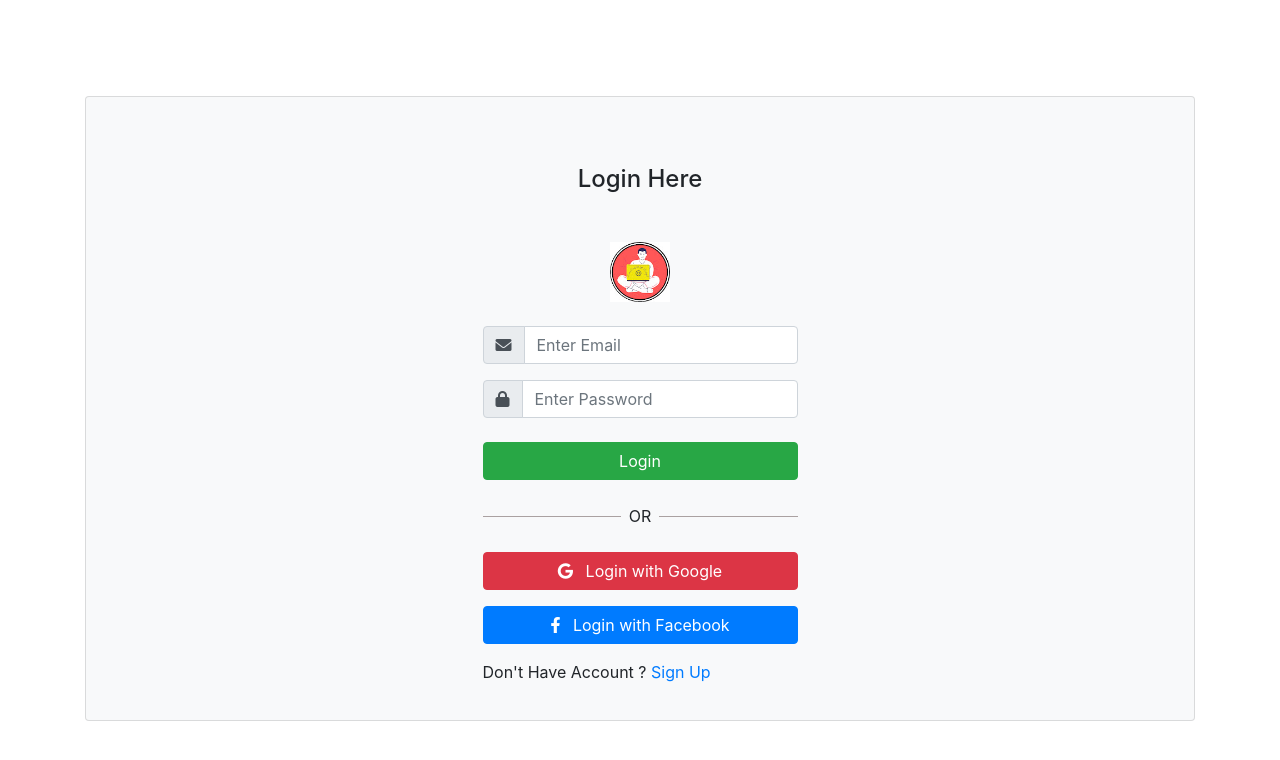
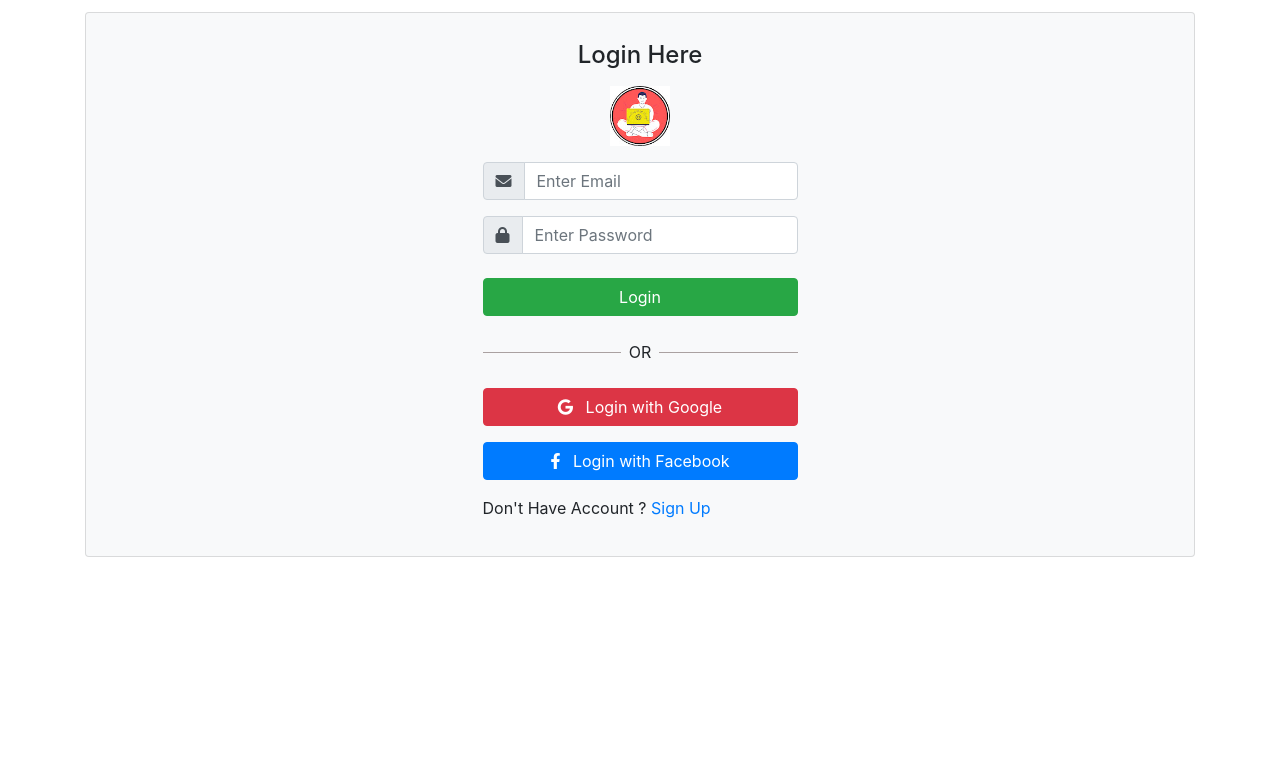
Before and after one commit to vishalsin888/codinguru, a plain HTML site: page login.html in a window 1280 px wide. Drawn offline with nearby package versions, Linux system fonts and the light colour scheme.

Commit message:
second version

```diff
--- a/login.html
+++ b/login.html
@@ -8,6 +8,10 @@
     <!-- Bootstrap CSS -->
       <!-- Bootstrap CSS -->
       <link rel="stylesheet" href="https://stackpath.bootstrapcdn.com/bootstrap/4.3.1/css/bootstrap.min.css" integrity="sha384-ggOyR0iXCbMQv3Xipma34MD+dH/1fQ784/j6cY/iJTQUOhcWr7x9JvoRxT2MZw1T" crossorigin="anonymous">
+      <link
+        rel="stylesheet"
+        href="https://cdnjs.cloudflare.com/ajax/libs/animate.css/4.1.1/animate.min.css"
+      />
       <link rel="stylesheet" href="https://cdnjs.cloudflare.com/ajax/libs/font-awesome/6.0.0-beta2/css/all.min.css" integrity="sha512-YWzhKL2whUzgiheMoBFwW8CKV4qpHQAEuvilg9FAn5VJUDwKZZxkJNuGM4XkWuk94WCrrwslk8yWNGmY1EduTA==" crossorigin="anonymous" referrerpolicy="no-referrer" />
       <title>Login Here</title>
       <style>
@@ -36,11 +40,11 @@
 
     <!-- login page  -->
 
-    <div class="container py-5">
-        <div class="card bg-light my-5 animate__animated animate__bounceIn animate__slower wow">
+    <div class="container py-2">
+        <div class="card bg-light my-1  animate__animated animate__bounceIn wow">
             <div class="card-body mx-auto">
-                <h4 class="card-title text-center my-5">Login Here</h4>
-                <div class="container text-center my-4">
+                <h4 class="card-title text-center my-2">Login Here</h4>
+                <div class="container text-center my-3">
                     <img src="./img/logo.jpg" width="60" height="60">
                 </div>
                 <form action="">
@@ -79,7 +83,6 @@
 
                     <p>Don't Have Account ? <a href="signup.html">Sign Up</a></p>
 
-
                 </form>
 
             </div>
```
Also changed, not shown: signup.html (+7 -3 lines).
